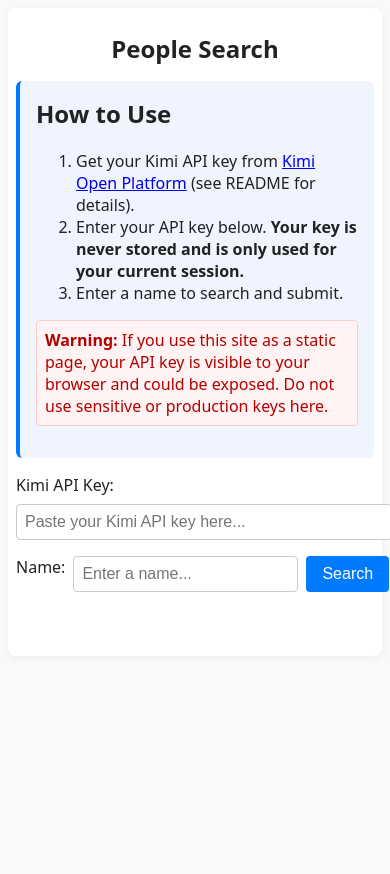
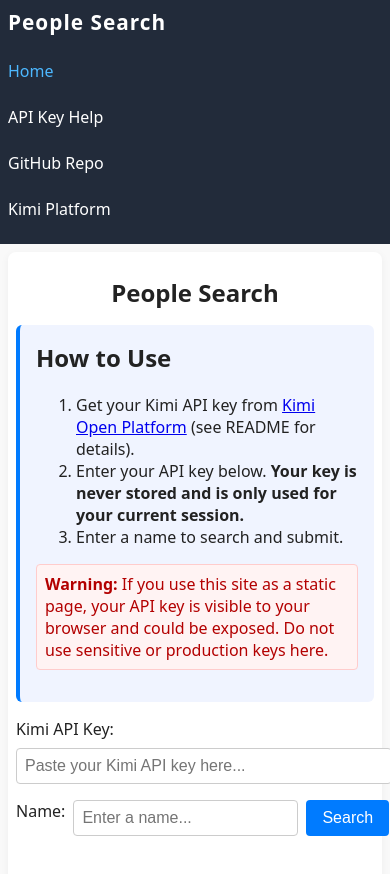
Before and after one commit to DynamicDevices/ai-people-search, a website: page frontend/index.html in a window 390 px wide. Before the commit the page ends 844 px from the top, so only its background shows below. Drawn offline with Linux system fonts and the light colour scheme.

Commit message:
Add left sidebar for navigation and links; update layout for desktop and mobile

```diff
--- a/frontend/index.html
+++ b/frontend/index.html
@@ -8,6 +8,18 @@
   <link rel="stylesheet" href="style.css">
 </head>
 <body>
+  <div class="container">
+    <aside id="sidebar">
+      <h2>People Search</h2>
+      <nav>
+        <ul>
+          <li><a href="#" aria-current="page">Home</a></li>
+          <li><a href="#instructions">API Key Help</a></li>
+          <li><a href="https://github.com/DynamicDevices/ai-people-search" target="_blank" rel="noopener">GitHub Repo</a></li>
+          <li><a href="https://platform.moonshot.cn/" target="_blank" rel="noopener">Kimi Platform</a></li>
+        </ul>
+      </nav>
+    </aside>
     <main>
       <h1>People Search</h1>
       <section id="instructions">
@@ -30,6 +42,7 @@
       </form>
       <section id="results" aria-live="polite"></section>
     </main>
+  </div>
   <script src="app.js"></script>
 </body>
 </html>
--- a/frontend/style.css
+++ b/frontend/style.css
@@ -5,18 +5,60 @@
   background: #f9f9f9;
   color: #222;
 }
+
+.container {
+  display: flex;
+  min-height: 100vh;
+}
+
+#sidebar {
+  width: 220px;
+  background: #222b3a;
+  color: #fff;
+  padding: 2rem 1rem 1rem 1rem;
+  box-sizing: border-box;
+  display: flex;
+  flex-direction: column;
+  gap: 2rem;
+}
+#sidebar h2 {
+  margin: 0 0 1rem 0;
+  font-size: 1.3rem;
+  letter-spacing: 1px;
+}
+#sidebar nav ul {
+  list-style: none;
+  padding: 0;
+  margin: 0;
+}
+#sidebar nav ul li {
+  margin-bottom: 1rem;
+}
+#sidebar nav ul li a {
+  color: #fff;
+  text-decoration: none;
+  font-weight: 500;
+  transition: color 0.2s;
+}
+#sidebar nav ul li a:hover, #sidebar nav ul li a[aria-current="page"] {
+  color: #4db8ff;
+}
+
 main {
-  max-width: 480px;
+  flex: 1;
+  max-width: 600px;
   margin: 2rem auto;
   padding: 1rem;
   background: #fff;
   border-radius: 8px;
   box-shadow: 0 2px 8px rgba(0,0,0,0.05);
 }
+
 h1 {
   text-align: center;
   font-size: 2rem;
 }
+
 form {
   display: flex;
   gap: 0.5rem;
@@ -79,7 +121,40 @@
   border: 1px solid #ccc;
   border-radius: 4px;
 }
+
+@media (max-width: 900px) {
+  .container {
+    flex-direction: column;
+  }
+  #sidebar {
+    width: 100%;
+    flex-direction: row;
+    align-items: center;
+    justify-content: space-between;
+    padding: 1rem;
+    gap: 1rem;
+  }
+  #sidebar nav ul {
+    display: flex;
+    gap: 1.5rem;
+  }
+  main {
+    margin: 1rem;
+    max-width: 100%;
+  }
+}
+
 @media (max-width: 600px) {
+  #sidebar {
+    flex-direction: column;
+    align-items: flex-start;
+    padding: 0.5rem;
+    gap: 0.5rem;
+  }
+  #sidebar nav ul {
+    flex-direction: column;
+    gap: 0.5rem;
+  }
   main {
     margin: 0.5rem;
     padding: 0.5rem;
```
Lines whose indentation alone changed are shown as unchanged.
